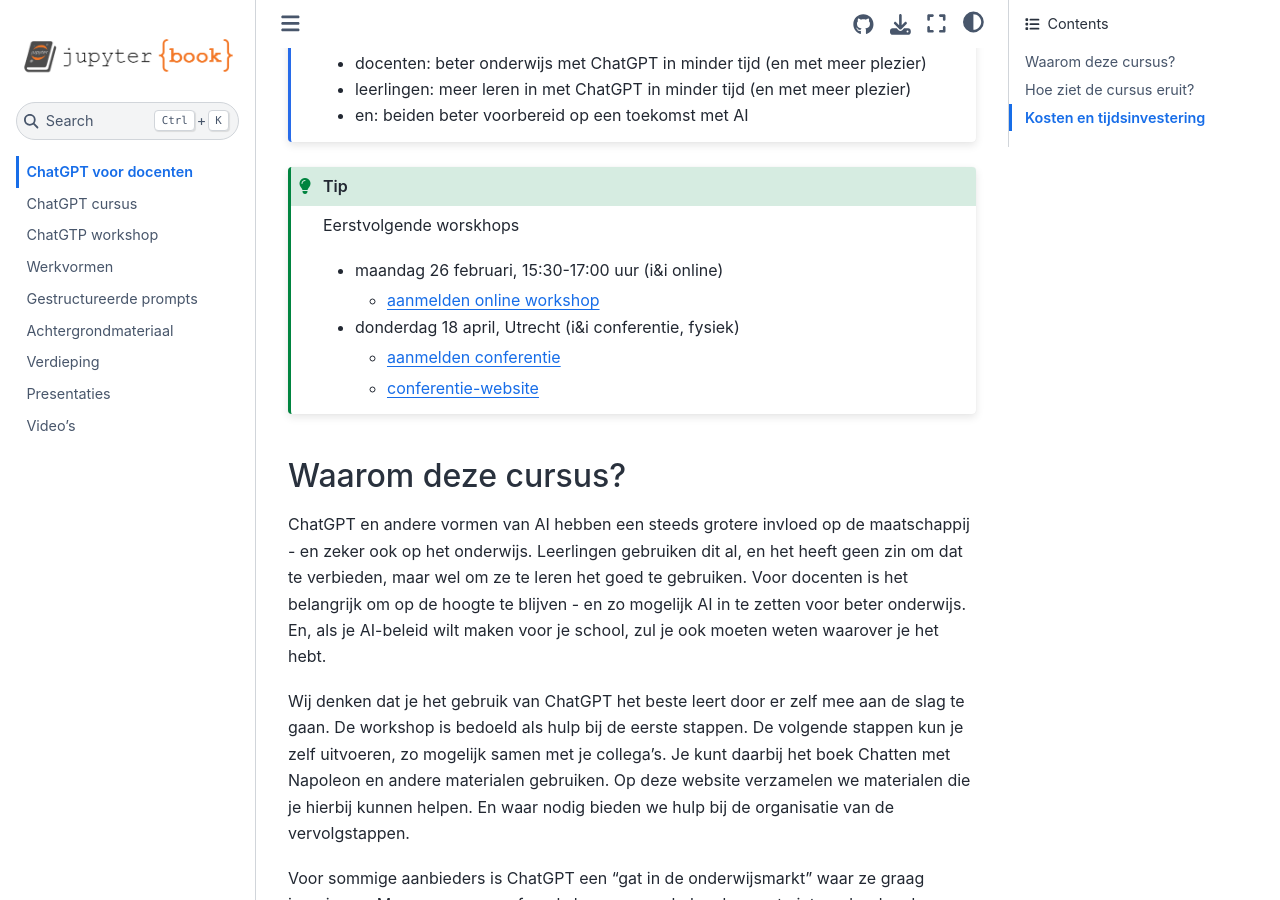
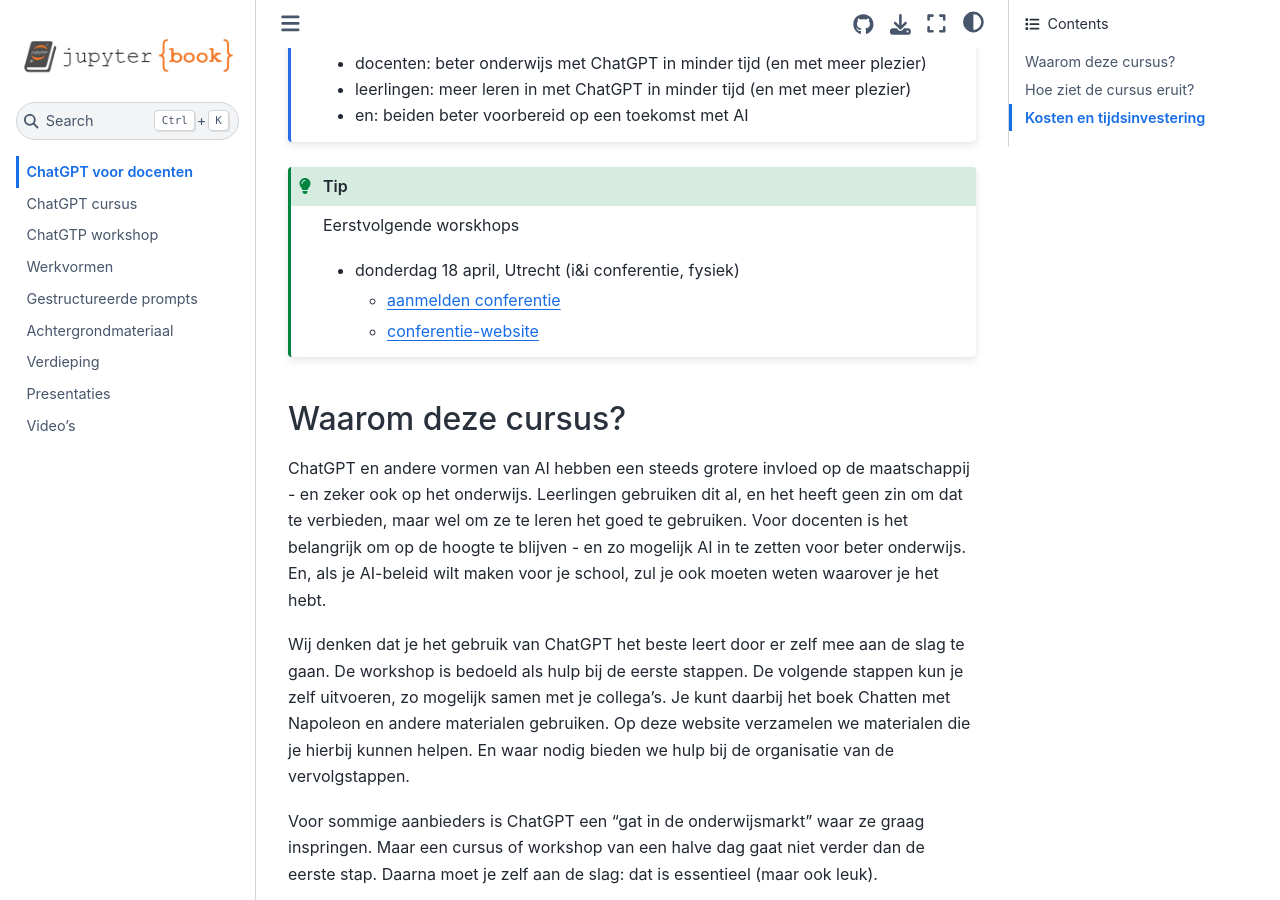
Before and after one commit to infvo/chatgptbook, a Jupyter Book: the page built from intro.md, in a window 1280 px wide and 900 px high, scrolled down 306 px. Built offline with Jupyter Book 1.0.4 settings and Sphinx 7.4.7 and the Sphinx Book theme 1.1.4, drawn with Linux system fonts in a browser that asks for light colours.

Commit message:
Online cursus - is inmiddels geweest

```diff
--- a/intro.md
+++ b/intro.md
@@ -12,8 +12,6 @@
 
 :::{tip} Eerstvolgende worskhops
 
-* maandag 26 februari, 15:30-17:00 uur (i&i online)
-    * [aanmelden online workshop](https://docs.google.com/forms/d/e/1FAIpQLSey9b1KYY2Eg3VPuWMHg-5Ly2bLRJJ32X23S-5tvbmQGUfcng/viewform?usp=sf_link])
 * donderdag 18 april, Utrecht (i&i conferentie, fysiek)
     * [aanmelden conferentie](https://www.smink-registratie.nl/ieni/)
     * [conferentie-website](https://ieni.github.io/april2024/)
```
